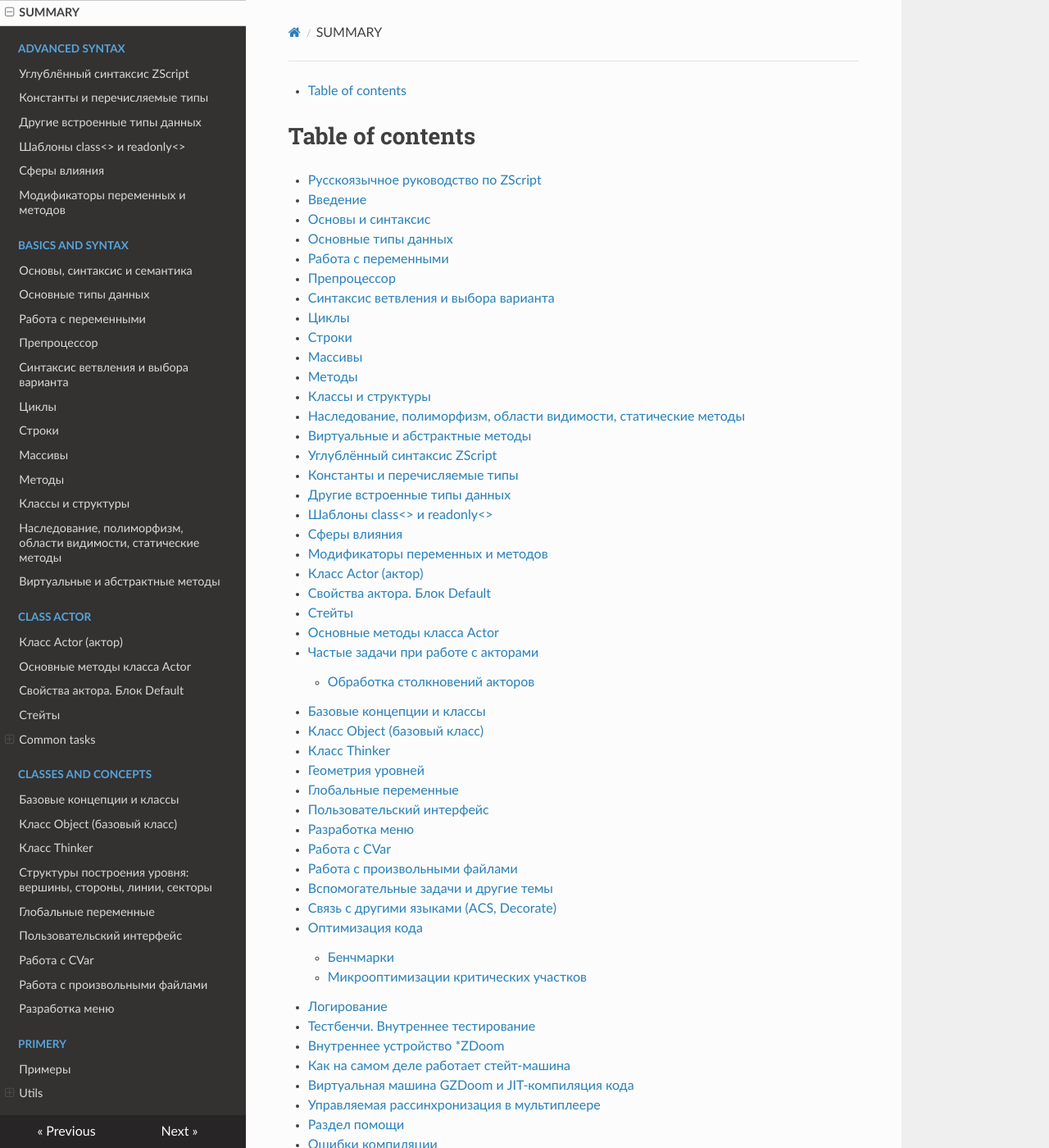
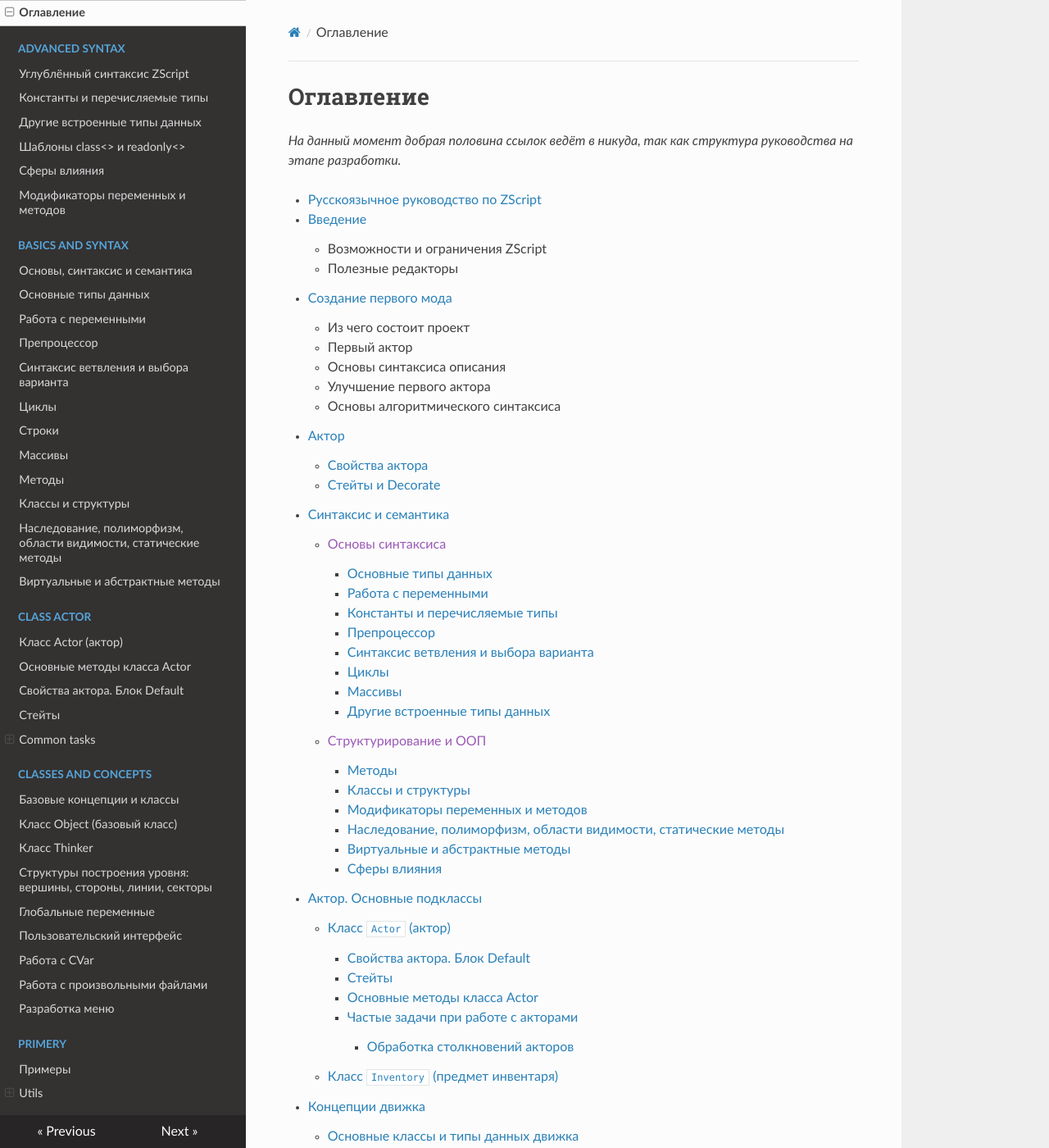
Before and after one commit to LLDM-Doom-Modding/zscript_rus_manual, an MkDocs documentation site: the page built from manual/SUMMARY.md, in a window 1280 px wide and 1400 px high. Shown: the whole window at 82% size. Built offline with MkDocs 1.6.1, drawn with Linux system fonts in a browser that asks for light colours; nearby versions of some CDN libraries; some of the changed text lies outside the part shown.

Commit message:
Предложение нового варианта оглавления (см. "SUMMARY.md").

```diff
--- a/manual/SUMMARY.md
+++ b/manual/SUMMARY.md
@@ -1,62 +1,111 @@
-[TOC]
+# Оглавление
 
-# Table of contents
+_На данный момент добрая половина ссылок ведёт в никуда, так как структура руководства на этапе разработки._
 
 * [Русскоязычное руководство по ZScript](README.md)
+
 * [Введение](1.01_Введение.md)
-* [Основы и синтаксис](basics-and-syntax/README.md)
+	* Возможности и ограничения ZScript <!-- Что может и чего не может язык. -->
+	* Полезные редакторы
+
+* [Создание первого мода](first-mod.md) <!-- "Быстрый старт" -->
+	* Из чего состоит проект
+	* Первый актор
+	* Основы синтаксиса описания <!-- Объяснение, анатомия раздела "Первый актор". Здесь будет только немного о классах, методах, стейтах и некоторой похожести на Decorate. -->
+	* Улучшение первого актора
+	* Основы алгоритмического синтаксиса <!-- Объяснение раздела "Улучшение первого актора". Здесь будет только немного о алгоритмике, переменных, типах данных, ветвлении, циклах -->
+
+* [Актор](class-actor/README.md)
+	* [Свойства актора](class-actor/properties-and-default-block.md)
+	* [Стейты и Decorate](class-actor/states.md)
+
+* [Синтаксис и семантика](basics-and-syntax/README.md)
+	* [Основы синтаксиса]()
+		* [Основные типы данных](basics-and-syntax/1.02_tipy_dannykh.md)
+		* [Работа с переменными](basics-and-syntax/1.03_peremennye.md)  <!-- Сюда же встроить "1.08_rabota_so_strokami.md"? -->
+		* [Константы и перечисляемые типы](advanced-syntax/1.04_konstanty_i_perechisleniya.md)
+		* [Препроцессор](basics-and-syntax/1.05_preprocessor.md)
+		* [Синтаксис ветвления и выбора варианта](basics-and-syntax/1.06_vetvlenie_i_vybor.md)
+		* [Циклы](basics-and-syntax/1.07_cikly.md)
+		* [Массивы](basics-and-syntax/1.09_massivy.md)
+		* [Другие встроенные типы данных](advanced-syntax/2.01_drugie_poleznye_tipy_dannykh.md)
+	* [Структурирование и ООП]()
+		* [Методы](basics-and-syntax/1.10_metody.md)
+		* [Классы и структуры](basics-and-syntax/1.11_klassy_i_struktury.md) <!-- Также `class<>` из "2.07_tipy_class_i_readonly.md" -->
+		* [Модификаторы переменных и методов](advanced-syntax/2.09_modiftkatory_peremennykh_i_metodov.md) <!-- Также `readonly<>` из "2.07_tipy_class_i_readonly.md" -->
+		* [Наследование, полиморфизм, области видимости, статические методы](basics-and-syntax/1.12_paradigmy_oop.md)
+		* [Виртуальные и абстрактные методы](basics-and-syntax/virtualnye-i-abstraktnye-metody.md)
+		* [Сферы влияния](advanced-syntax/2.08_sfery_vliyaniya.md)
+
+* [Актор. Основные подклассы](classes-and-concepts/README.md)
+	* [Класс `Actor` (актор)](class-actor/README.md)
+		* [Свойства актора. Блок Default](class-actor/properties-and-default-block.md)
+		* [Стейты](class-actor/states.md)
+		* [Основные методы класса Actor](class-actor/main-methods.md)
+		* [Частые задачи при работе с акторами](class-actor/common-tasks/README.md)
+			* [Обработка столкновений акторов](class-actor/common-tasks/collisions-handling.md)
+	* [Класс `Inventory` (предмет инвентаря)](class-actor/README.md)
+
+* [Концепции движка](classes-and-concepts/README.md)
+	* [Основные классы и типы данных движка](classes-and-concepts/README.md)
+		* [Класс `Object` (базовый класс)](classes-and-concepts/2.02_obekty.md)
+		* [Класс `Thinker`](classes-and-concepts/2.03_klass_thinker.md)
+	* [Работа с CVar](classes-and-concepts/rabota-s-cvar.md)
+	* [Глобальные переменные](classes-and-concepts/globalnye-peremennye.md)
+	* [Геометрия уровней](classes-and-concepts/3.06_uroven.md)
+	* [Мультиплеер и демо-файлы](classes-and-concepts/multiplayer-demos.md)
+	* [Пользовательский интерфейс](classes-and-concepts/polzovatelskii-interfeis.md)
+	* [Разработка меню](classes-and-concepts/razrabotka-menyu.md)
+	* [Работа с произвольными файлами](classes-and-concepts/rabota-s-proizvolnymi-failami.md)
+
+* [Вспомогательные задачи и другие темы](vspomogatelnye-zadachi-i-drugie-temy/README.md)
+	* [Связь с другими языками (ACS, Decorate)](vspomogatelnye-zadachi-i-drugie-temy/svyaz-s-drugimi-yazykami-acs-decorate.md)
+	* [Логирование](vspomogatelnye-zadachi-i-drugie-temy/3.02_zhurnalirovanie.md)
+	* [Тестбенчи. Внутреннее тестирование](vspomogatelnye-zadachi-i-drugie-temy/testbenchi.-vnutrennee-testirovanie.md)
+
+* [Внутреннее устройство \*ZDoom](zdoom-internals/README.md)
+	* [Оптимизация кода](vspomogatelnye-zadachi-i-drugie-temy/optimizaciya-koda/README.md)
+		* [Бенчмарки](vspomogatelnye-zadachi-i-drugie-temy/optimizaciya-koda/benchmarki.md)
+		* [Микрооптимизации критических участков](vspomogatelnye-zadachi-i-drugie-temy/optimizaciya-koda/mikrooptimizacii-kriticheskikh-uchastkov.md)
+	* [Как на самом деле работает стейт-машина](zdoom-internals/kak-na-samom-dele-rabotaet-steit-mashina.md)
+	* [Виртуальная машина GZDoom и JIT-компиляция кода](zdoom-internals/virtualnaya-mashina-gzdoom-i-jit-kompilyaciya-koda.md)
+	* [Управляемая рассинхронизация в мультиплеере](zdoom-internals/upravlyaemaya-rassinkhronizaciya-v-multipleere.md)
+
+* [Раздел помощи](razdel-pomoshi/README.md)
+	* [Ошибки при компиляции](razdel-pomoshi/4.01_spisok_oshibok_kompilyatora.md)
+	* [Ошибки и вылеты при игре](razdel-pomoshi/oshibki-i-vylety-pri-igre.md)
+	* [Странные и специфические ошибки](razdel-pomoshi/strannye-i-specificheskie-oshibki.md)
+	* [Полезные ссылки](razdel-pomoshi/4.04_ssylki.md)
+
+* [Примеры](Примеры/README.md)
+	* [Utils](Примеры/utils/README.md)
+		* [Функция для проверки модов](Примеры/Utils/ModCheckFunction.md)
+		* [Функция проверки модов (через class type)](primery/utils/funkciya-proverki-modov-cherez-class-type.md)
+		* [Функция для получения угла направления на игрока](primery/utils/funkciya-dlya-polucheniya-ugla-napravleniya-na-igroka.md)
+
+
+<!--
+Deprecated manual structure start >>>
+
   * [Основные типы данных](basics-and-syntax/1.02_tipy_dannykh.md)
   * [Работа с переменными](basics-and-syntax/1.03_peremennye.md)
   * [Препроцессор](basics-and-syntax/1.05_preprocessor.md)
   * [Синтаксис ветвления и выбора варианта](basics-and-syntax/1.06_vetvlenie_i_vybor.md)
   * [Циклы](basics-and-syntax/1.07_cikly.md)
-  * [Строки](basics-and-syntax/1.08_rabota_so_strokami.md)
+  * [Работа со строками](basics-and-syntax/1.08_rabota_so_strokami.md)
   * [Массивы](basics-and-syntax/1.09_massivy.md)
   * [Методы](basics-and-syntax/1.10_metody.md)
   * [Классы и структуры](basics-and-syntax/1.11_klassy_i_struktury.md)
   * [Наследование, полиморфизм, области видимости, статические методы](basics-and-syntax/1.12_paradigmy_oop.md)
   * [Виртуальные и абстрактные методы](basics-and-syntax/virtualnye-i-abstraktnye-metody.md)
+  * [Стейты](basics-and-syntax/1.14_states.md)
+
 * [Углублённый синтаксис ZScript](advanced-syntax/README.md)
   * [Константы и перечисляемые типы](advanced-syntax/1.04_konstanty_i_perechisleniya.md)
   * [Другие встроенные типы данных](advanced-syntax/2.01_drugie_poleznye_tipy_dannykh.md)
   * [Шаблоны class<> и readonly<>](advanced-syntax/2.07_tipy_class_i_readonly.md)
   * [Сферы влияния](advanced-syntax/2.08_sfery_vliyaniya.md)
   * [Модификаторы переменных и методов](advanced-syntax/2.09_modiftkatory_peremennykh_i_metodov.md)
-* [Класс Actor (актор)](class-actor/README.md)
-  * [Свойства актора. Блок Default](class-actor/properties-and-default-block.md)
-  * [Стейты](class-actor/states.md)
-  * [Основные методы класса Actor](class-actor/main-methods.md)
-  * [Частые задачи при работе с акторами](class-actor/common-tasks/README.md)
-    * [Обработка столкновений акторов](class-actor/common-tasks/collisions-handling.md)
-* [Базовые концепции и классы](classes-and-concepts/README.md)
-  * [Класс Object (базовый класс)](classes-and-concepts/2.02_obekty.md)
-  * [Класс Thinker](classes-and-concepts/2.03_klass_thinker.md)
-  * [Геометрия уровней](classes-and-concepts/3.06_uroven.md)
-  * [Глобальные переменные](classes-and-concepts/globalnye-peremennye.md)
-  * [Пользовательский интерфейс](classes-and-concepts/polzovatelskii-interfeis.md)
-  * [Разработка меню](classes-and-concepts/razrabotka-menyu.md)
-  * [Работа с CVar](classes-and-concepts/rabota-s-cvar.md)
-  * [Работа с произвольными файлами](classes-and-concepts/rabota-s-proizvolnymi-failami.md)
-* [Вспомогательные задачи и другие темы](vspomogatelnye-zadachi-i-drugie-temy/README.md)
-  * [Связь с другими языками (ACS, Decorate)](vspomogatelnye-zadachi-i-drugie-temy/svyaz-s-drugimi-yazykami-acs-decorate.md)
-  * [Оптимизация кода](vspomogatelnye-zadachi-i-drugie-temy/optimizaciya-koda/README.md)
-    * [Бенчмарки](vspomogatelnye-zadachi-i-drugie-temy/optimizaciya-koda/benchmarki.md)
-    * [Микрооптимизации критических участков](vspomogatelnye-zadachi-i-drugie-temy/optimizaciya-koda/mikrooptimizacii-kriticheskikh-uchastkov.md)
-  * [Логирование](vspomogatelnye-zadachi-i-drugie-temy/3.02_zhurnalirovanie.md)
-  * [Тестбенчи. Внутреннее тестирование](vspomogatelnye-zadachi-i-drugie-temy/testbenchi.-vnutrennee-testirovanie.md)
-* [Внутреннее устройство \*ZDoom](zdoom-internals/README.md)
-  * [Как на самом деле работает стейт-машина](zdoom-internals/kak-na-samom-dele-rabotaet-steit-mashina.md)
-  * [Виртуальная машина GZDoom и JIT-компиляция кода](zdoom-internals/virtualnaya-mashina-gzdoom-i-jit-kompilyaciya-koda.md)
-  * [Управляемая рассинхронизация в мультиплеере](zdoom-internals/upravlyaemaya-rassinkhronizaciya-v-multipleere.md)
-* [Раздел помощи](razdel-pomoshi/README.md)
-  * [Ошибки компиляции](razdel-pomoshi/4.01_spisok_oshibok_kompilyatora.md)
-  * [Ошибки и вылеты при игре](razdel-pomoshi/oshibki-i-vylety-pri-igre.md)
-  * [Странные и специфические ошибки](razdel-pomoshi/strannye-i-specificheskie-oshibki.md)
-  * [Полезные ссылки](razdel-pomoshi/4.04_ssylki.md)
-* [Файл временных примечаний](InternalNotes.md)
-* [Оглавление (пока сломано)](Оглавление.md)
-* [Примеры](primery/README.md)
-  * [Utils](primery/utils/README.md)
-    * [Функция для проверки модов](Примеры/Utils/ModCheckFunction.md)
-    * [Функция проверки модов (через class type)](primery/utils/funkciya-proverki-modov-cherez-class-type.md)
-    * [Функция для получения угла направления на игрока](primery/utils/funkciya-dlya-polucheniya-ugla-napravleniya-na-igroka.md)
+
+Deprecated manual structure end <<<
+-->
--- a/mkdocs.yml
+++ b/mkdocs.yml
@@ -30,5 +30,11 @@ theme:
 markdown_extensions:
   - toc
 
+plugins:
+  - search
+#  - gen-files:
+#      scripts:
+#        - generate-toc.py
+
 exclude_docs:
     InternalNotes.md
```
Also changed, not shown: README.md (+1 -1 lines), manual/index.md (+3 -6 lines), manual/zdoom-internals/README.md (+1 -1 lines).
